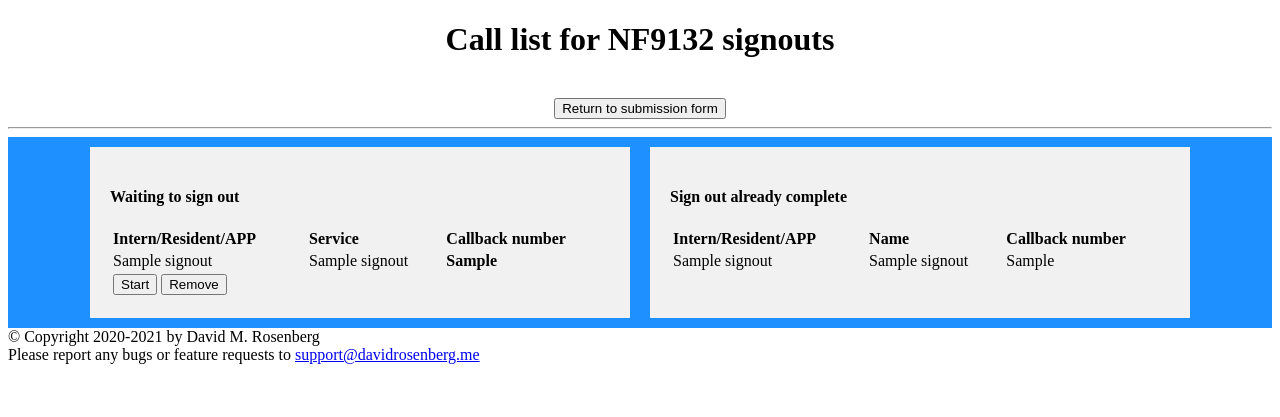
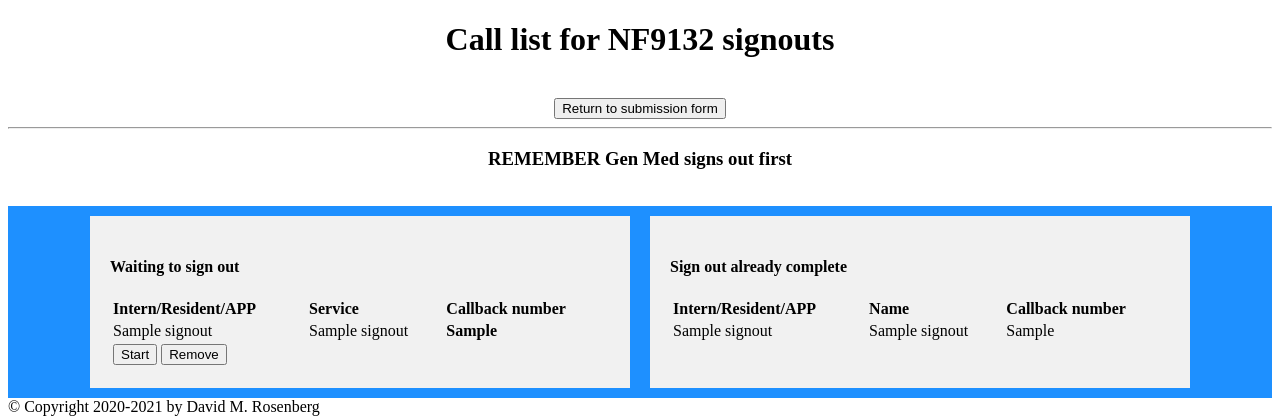
Before and after one commit to rosenbergdm/signout, a Flask app: page /nightfloat in a window 1280 px wide. Shown: the top 417 px of the page. Run offline with Flask 2, Linux system fonts and the light colour scheme; a database or web service that is not in the repository returns one stand-in record (values such as "Sample title"); parts of the project's set-up code (start-up, migrations or seed data) failed here and were passed over; some libraries are stand-ins or nearby versions.

Commit message:
update nightfloat page to mention that gen med goes first

```diff
--- a/src/signout/templates/nightfloat.html
+++ b/src/signout/templates/nightfloat.html
@@ -17,8 +17,9 @@
 <center>
     <h1>Call list for {{ type }} signouts</h1><br>
     <button onClick="location.href='/submission'">Return to submission form</button>
-    <br>
-    <hr>
+    <br><hr>
+    <h3><strong>REMEMBER</strong> Gen Med signs out first</h3>
+    </br>
 </center>
 <div class="flex-container">
     <div class="waitinglist" style="flex: 0 0 500px">
```
